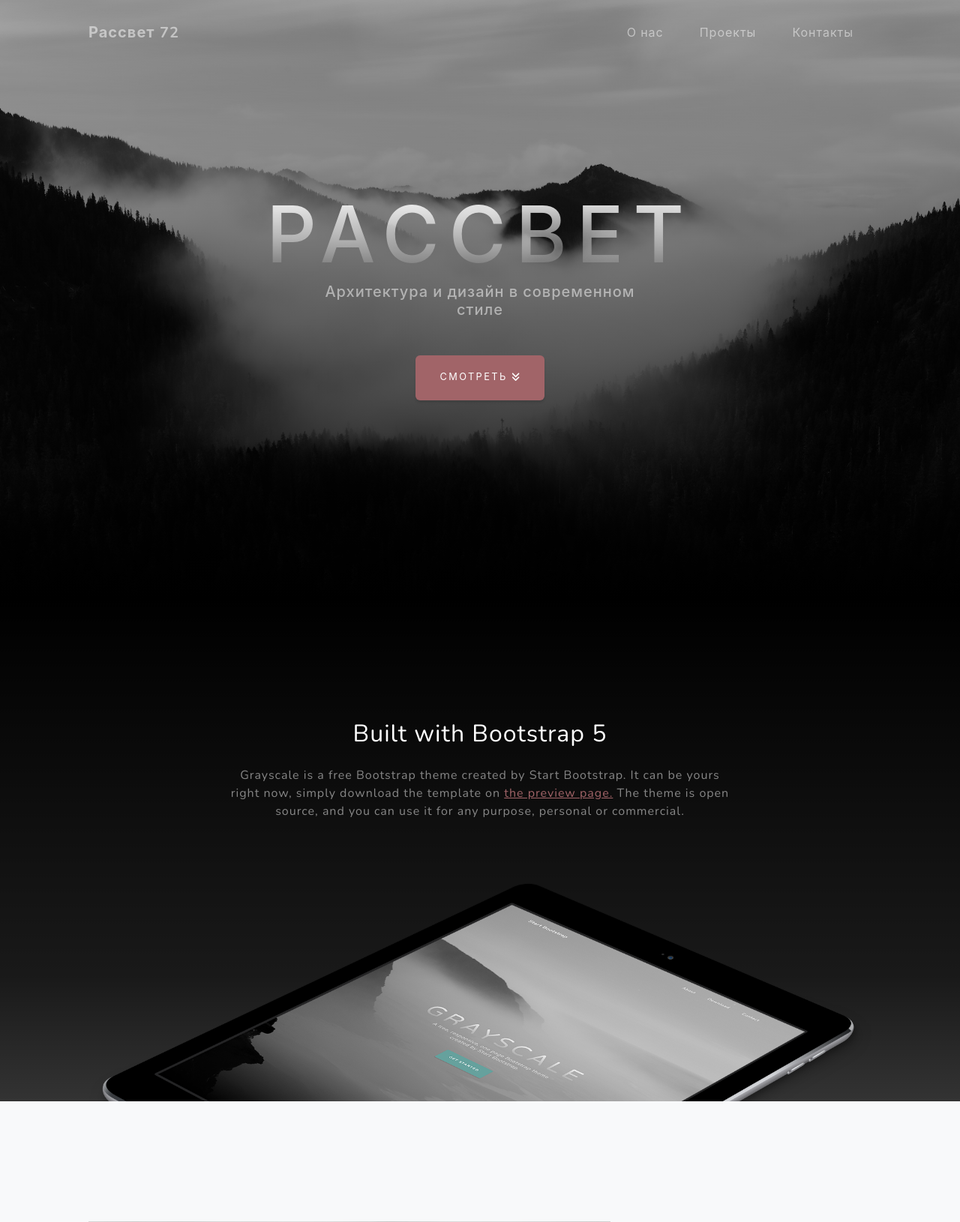
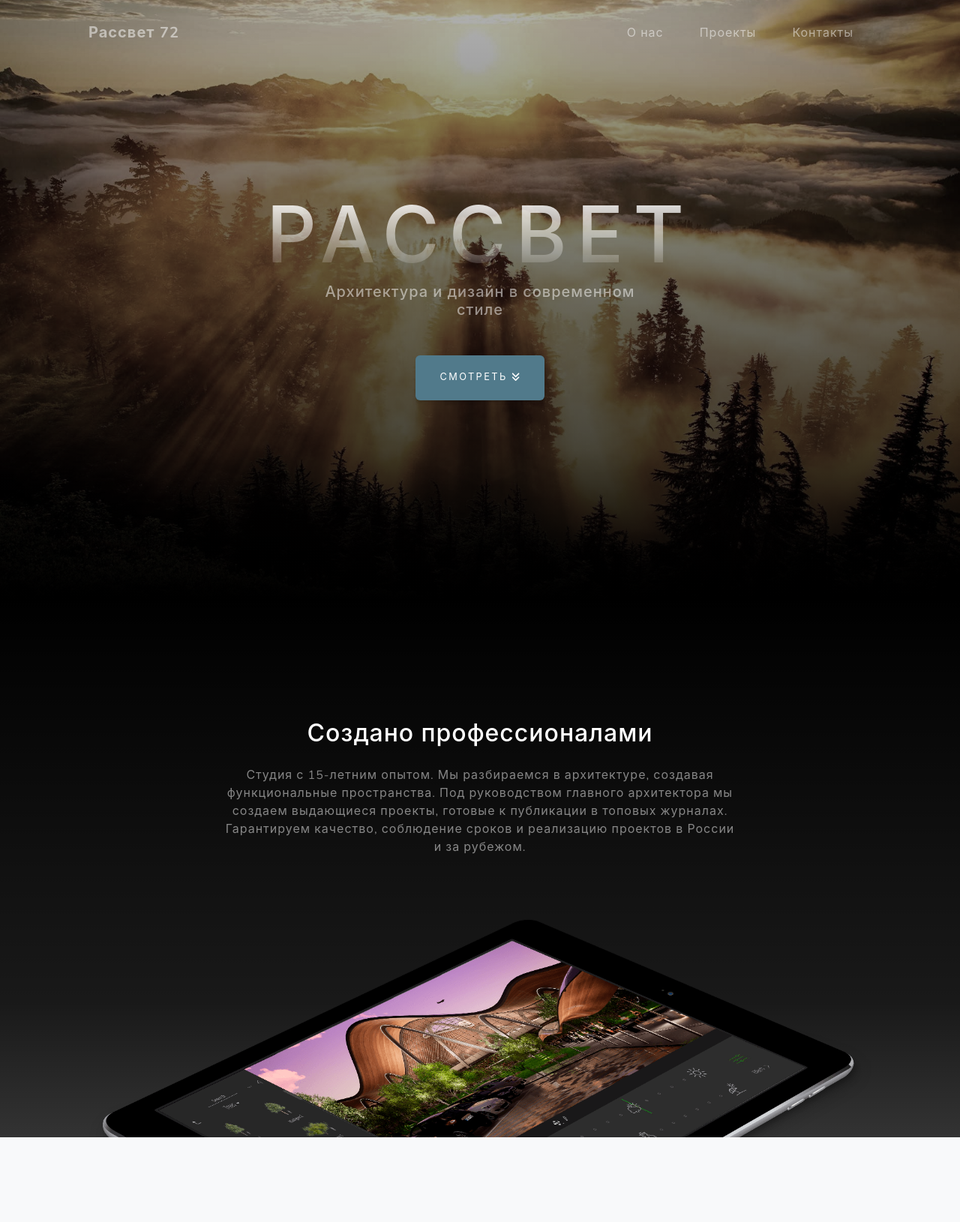
Before and after one commit to kosdmit/Sunrise_project, a Django app: page / in a window 1280 px wide. Shown: the top 1630 px of the page at 75% size. Run offline with Django 4.2, Linux system fonts and the light colour scheme; some libraries are stand-ins or nearby versions.

Commit message:
Updated colors theme, head background, about section

```diff
--- a/static_files/css/sections/_masthead.scss
+++ b/static_files/css/sections/_masthead.scss
@@ -11,12 +11,27 @@
     background: linear-gradient(to bottom,
         #{fade-out($black, 0.7)} 0%,
         #{fade-out($black, 0.3)} 75%,
-        $black 100%),
-    url("/static/img/theme_images/bg-masthead.jpg");
-    background-position: center;
-    background-repeat: no-repeat;
-    background-attachment: scroll;
-    background-size: cover;
+        $black 100%);
+
+    // Grayscale filter for background image
+    &::before {
+        content: "";
+        position: absolute;
+        top: 0;
+        right: 0;
+        bottom: 0;
+        left: 0;
+        z-index: -1;
+
+        background-image: url("/static/img/bg_images/bg-sunlight.min.jpg");
+        background-position: center;
+        background-repeat: no-repeat;
+        background-attachment: scroll;
+        background-size: cover;
+
+        filter: grayscale(60%);
+    }
+
 
     h1 {
         font-family: $font-family-special;
--- a/static_files/css/variables/_colors.scss
+++ b/static_files/css/variables/_colors.scss
@@ -27,16 +27,27 @@ $yellow: #e4c662;
 $green: #67c29c;
 $cyan: #1cabc4;
 
+// Custom colors (Sunrise theme)
+$custom-color-1: #0c1915;
+$custom-color-2: #517a8b;
+$custom-color-3: #b5ae8f;
+$custom-color-4: #fcd68b;
+$custom-color-5: #ffe683;
+
+// Custom colors (Overwriting)
+$teal: $custom-color-2;
+$yellow: $custom-color-5;
+
 // State colors
 
-$primary: $red;
-$secondary: $purple;
+$primary: $custom-color-2;
+$secondary: $custom-color-3;
 $success: $green;
 $info: $cyan;
 $warning: $yellow;
 $danger: $red;
 $light: $gray-100;
-$dark: $gray-900;
+$dark: $custom-color-1;
 
 // Bootstrap color map
 
--- a/templates/sections/about.html
+++ b/templates/sections/about.html
@@ -4,17 +4,16 @@
   <div class="container px-4 px-lg-5">
     <div class="row gx-4 gx-lg-5 justify-content-center">
       <div class="col-lg-8">
-        <h2 class="text-white mb-4">Built with Bootstrap 5</h2>
+        <h2 class="text-white mb-4">Создано профессионалами</h2>
         <p class="text-white-50">
-          Grayscale is a free Bootstrap theme created by Start Bootstrap. It
-          can be yours right now, simply download the template on
-          <a href="https://startbootstrap.com/theme/grayscale/">the preview
-            page.</a>
-          The theme is open source, and you can use it for any purpose,
-          personal or commercial.
+          Студия с 15-летним опытом.
+          Мы разбираемся в архитектуре, создавая функциональные пространства.
+          Под руководством главного архитектора мы создаем выдающиеся проекты,
+          готовые к публикации в топовых журналах. Гарантируем качество,
+          соблюдение сроков и реализацию проектов в России и за рубежом.
         </p>
       </div>
     </div>
-    <img class="img-fluid" src="{% static 'img/theme_images/ipad.png' %}" alt="..."/>
+    <img class="img-fluid" src="{% static 'img/bg_images/ipad.min.png' %}" alt="..."/>
   </div>
 </section>
```
Also changed, not shown: static_files/css/styles.css, static_files/css/styles.min.css, static_files/img/bg_images/bg-sunlight.jpg (added), static_files/img/bg_images/bg-sunlight.min.jpg (added), static_files/img/bg_images/ipad.min.png (added), 2 other files.
